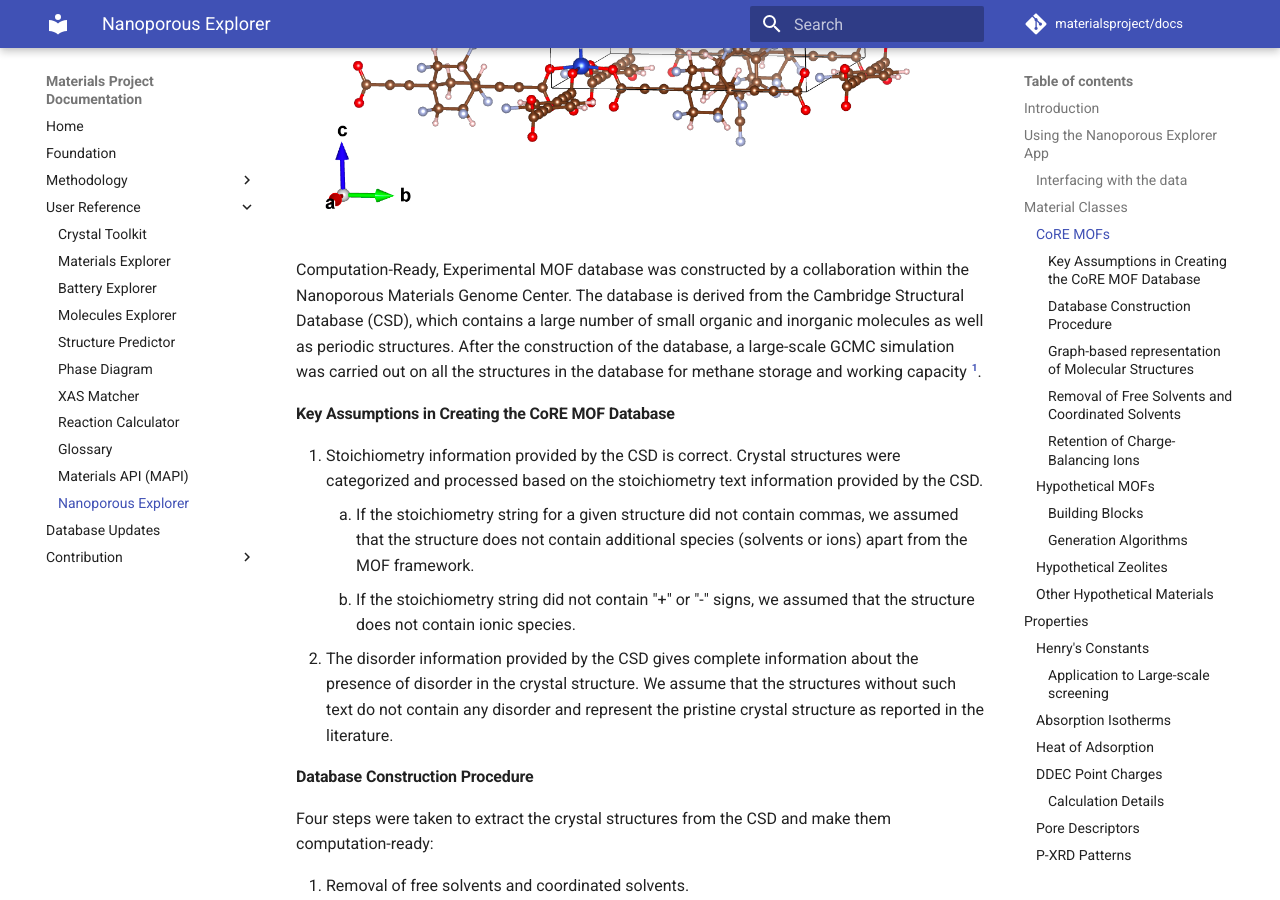
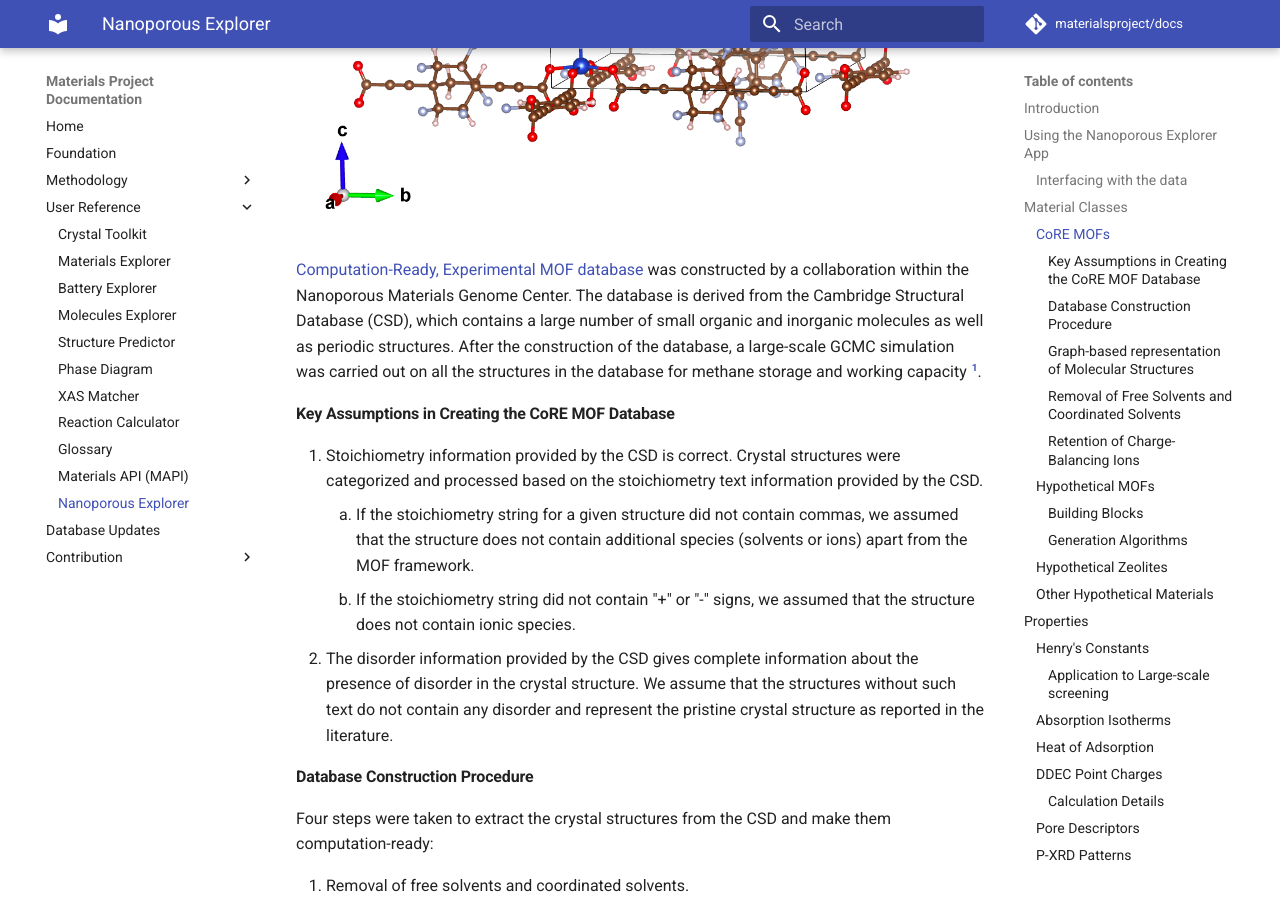
Before and after one commit to materialsproject/docs, an MkDocs documentation site: the page built from docs/user-guide/nanoporous-explorer.md, in a window 1280 px wide and 900 px high, scrolled down 2327 px. Built offline with MkDocs 1.6.1 and Material for MkDocs 9.7.7, drawn with Linux system fonts in a browser that asks for light colours; formulas are drawn with MathJax 3; comment, search, counter and statistics services are not loaded; some of the changed lines change nothing that is shown.

Commit message:
Add link to CoreMOF

```diff
--- a/docs/user-guide/nanoporous-explorer.md
+++ b/docs/user-guide/nanoporous-explorer.md
@@ -20,7 +20,7 @@
 
 ![MOF](/user-guide/img/nanoporous/MOF.png)
 
-Computation-Ready, Experimental MOF database was constructed by a collaboration within the Nanoporous Materials Genome Center. The database is derived from the Cambridge Structural Database (CSD), which contains a large number of small organic and inorganic molecules as well as periodic structures. After the construction of the database, a large-scale GCMC simulation was carried out on all the structures in the database for methane storage and working capacity [^1].
+[Computation-Ready, Experimental MOF database](http://gregchung.github.io/CoRE-MOFs/) was constructed by a collaboration within the Nanoporous Materials Genome Center. The database is derived from the Cambridge Structural Database (CSD), which contains a large number of small organic and inorganic molecules as well as periodic structures. After the construction of the database, a large-scale GCMC simulation was carried out on all the structures in the database for methane storage and working capacity [^1].
 
 #### Key Assumptions in Creating the CoRE MOF Database
 1. Stoichiometry information provided by the CSD is correct. Crystal structures were categorized and processed based on the stoichiometry text information provided by the CSD.
```
